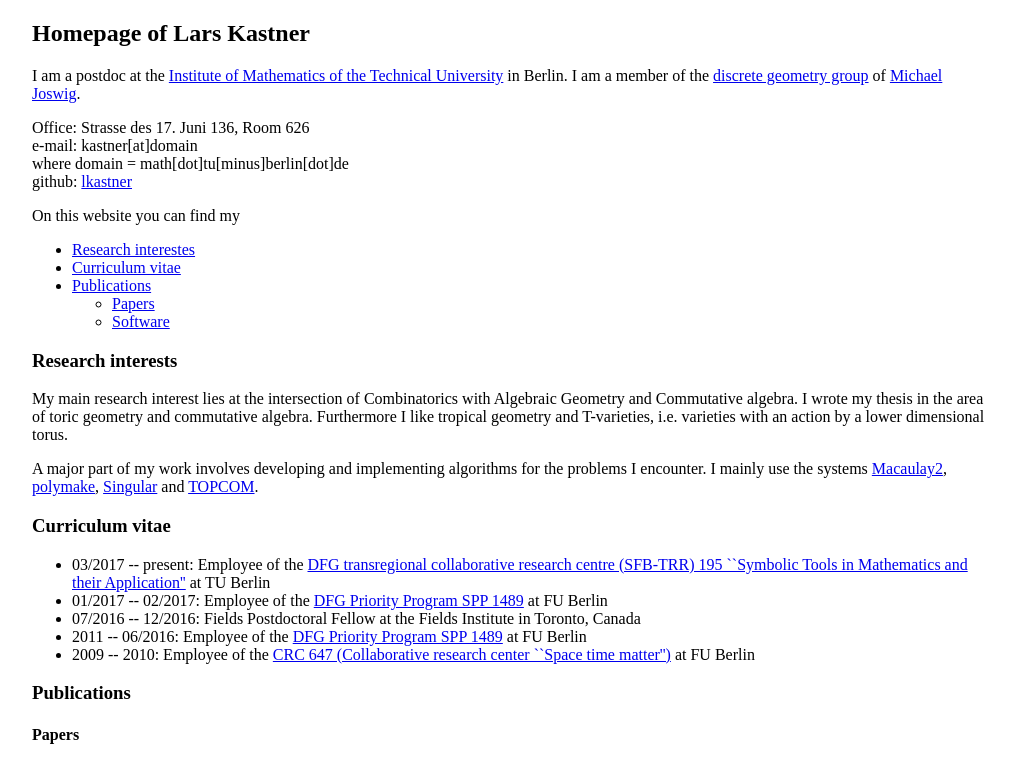
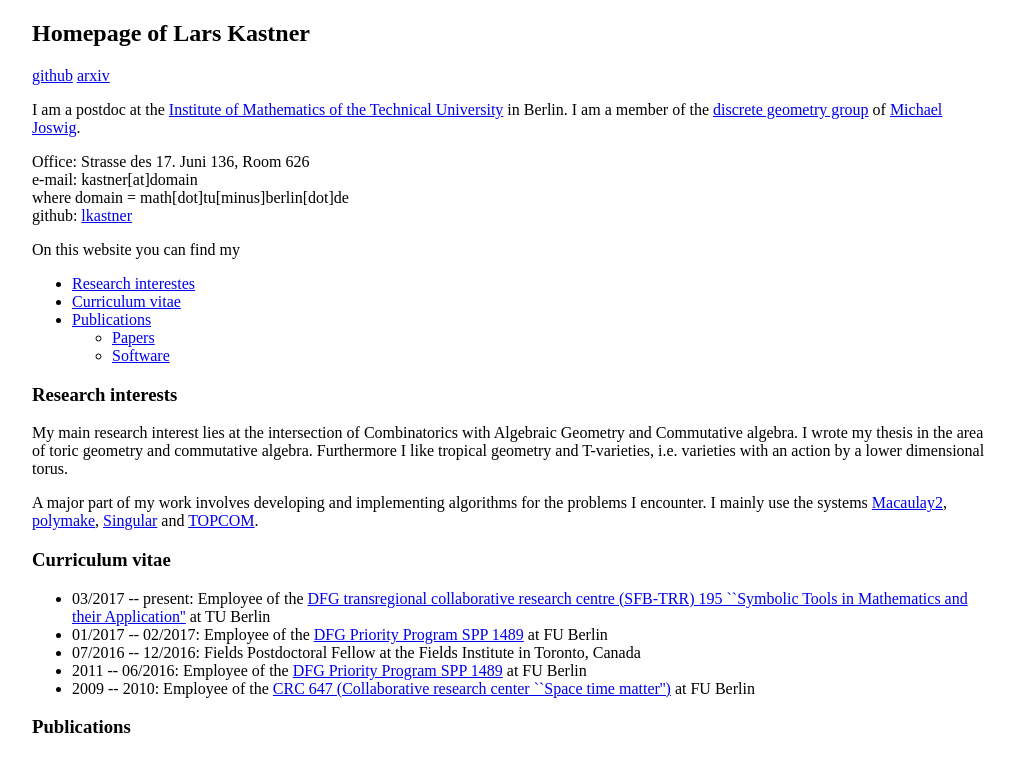
Before and after one commit to lkastner/lkastner.github.io, a plain HTML site: page index.html in a window 1280 px wide. Shown: the top 757 px of the page, without its empty margins (128-1142 px from the left). Drawn offline with Linux system fonts and the light colour scheme.

Commit message:
Link to arxiv and github

```diff
--- a/index.html
+++ b/index.html
@@ -9,6 +9,7 @@
 
    <body style="max-width: 60em; display: block; margin: auto; padding: 0 2%;">
       <h2><a href="/" style="text-decoration:none;color:black">Homepage of Lars Kastner</a></h2>
+      <p> <a href="https://github.com/lkastner">github</a> <a href="https://arxiv.org/search/advanced?advanced=&terms-0-operator=AND&terms-0-term=lars+kastner&terms-0-field=author&classification-mathematics=y&classification-physics_archives=all&classification-include_cross_list=include&date-filter_by=all_dates&date-year=&date-from_date=&date-to_date=&date-date_type=submitted_date&abstracts=show&size=50&order=-announced_date_first">arxiv</a>
       <p>I am a postdoc at the <a href="http://www.math.tu-berlin.de/menue/home/">Institute of Mathematics of the
       Technical University</a> in Berlin. I am a member of the <a
       href="https://www.math.tu-berlin.de/fachgebiete_ag_diskalg/fg_diskrete_mathematik_geometrie/v-menue/diskrete_mathematik_geometrie/">discrete
```
